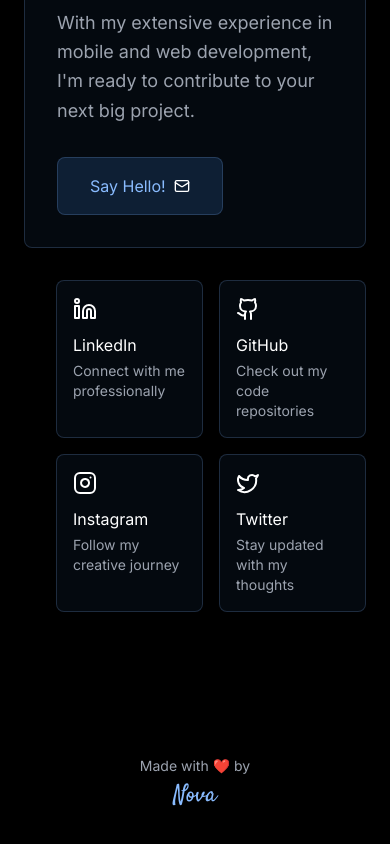
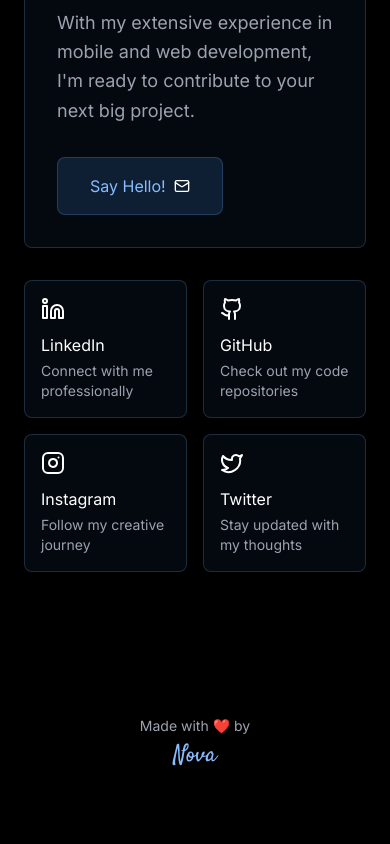
Before and after one commit to Neel2107/portfolio, a React (Vite) app: page / in a window 390 px wide. Shown: the part 11047-11891 px from the top of the page. Built offline with nearby package versions, Linux system fonts and the light colour scheme.

Commit message:
fix: mobile UI spacing issue

```diff
--- a/src/components/ContactSection/ContactSection.jsx
+++ b/src/components/ContactSection/ContactSection.jsx
@@ -80,7 +80,7 @@
               </div>
 
               {/* Social Links Grid */}
-              <div className="w-full md:w-[45%] pl-8 md:pr-16">
+              <div className="w-full md:w-[45%]  md:pr-16">
                 <div className="grid grid-cols-2 gap-4">
                   {socialLinks.map((social, index) => (
                     <motion.a
--- a/src/components/Experience/Experience.jsx
+++ b/src/components/Experience/Experience.jsx
@@ -65,7 +65,7 @@
                     {experience.map((exp, index) => (
                         <motion.div
                             key={index}
-                            className={`relative flex flex-col md:flex-row ${index % 2 === 0 ? 'md:flex-row-reverse' : ''} gap-8 mb-16 last:mb-0`}
+                            className={`relative flex flex-col md:flex-row ${index % 2 === 0 ? 'md:flex-row-reverse' : ''} gap-8 mb-16 last:mb-0 `}
                             initial={{ opacity: 0, y: 20 }}
                             whileInView={{ opacity: 1, y: 0 }}
                             viewport={{ once: true }}
@@ -75,9 +75,9 @@
                             <div className="absolute left-[-9px] md:left-[50%] md:ml-[-9px] w-5 h-5 rounded-full bg-[#89bbfe] z-10" />
 
                             {/* Content */}
-                            <div className={`w-full md:w-[45%] pl-8 md:pl-0 ${index % 2 === 0 ? 'md:pr-16' : 'md:pl-16'}`}>
+                            <div className={`w-full md:w-[45%] pl-8 md:pl-0  ${index % 2 === 0 ? 'md:pr-16' : 'md:pl-16'}`}>
                                 <motion.div
-                                    className="bg-[#0e1f34]/30 backdrop-blur-sm p-6 rounded-lg border border-[#89bbfe]/20"
+                                    className="bg-[#0e1f34]/30 backdrop-blur-sm p-6 rounded-lg border border-[#89bbfe]/20 hover:border-[#89bbfe]/40 "
                                     whileHover={{ scale: 1.02 }}
                                     transition={{ type: "spring", stiffness: 300, damping: 20 }}
                                 >
--- a/src/components/ProjectContainer/ProjectContainer.jsx
+++ b/src/components/ProjectContainer/ProjectContainer.jsx
@@ -60,7 +60,7 @@
                     {projects.map((project, index) => (
                         <motion.div
                             key={project.title + index}
-                            className="group relative overflow-hidden rounded-xl bg-[#0e1f34]/30 backdrop-blur-sm border border-[#89bbfe]/20"
+                            className="group relative overflow-hidden rounded-xl bg-[#0e1f34]/30 backdrop-blur-sm border border-[#89bbfe]/20 hover:border-[#89bbfe]/40 "
                             initial={{ opacity: 0, y: 20 }}
                             whileInView={{ opacity: 1, y: 0 }}
                             viewport={{ once: true }}
@@ -72,7 +72,7 @@
                                 <img
                                     src={project.image}
                                     alt={project.title}
-                                    className="w-full h-full object-contain p-4 transition-transform duration-500 group-hover:scale-105"
+                                    className="w-full h-full object-contain p-4 transition-transform duration-500 \"
                                 />
                             </div>
 
```
